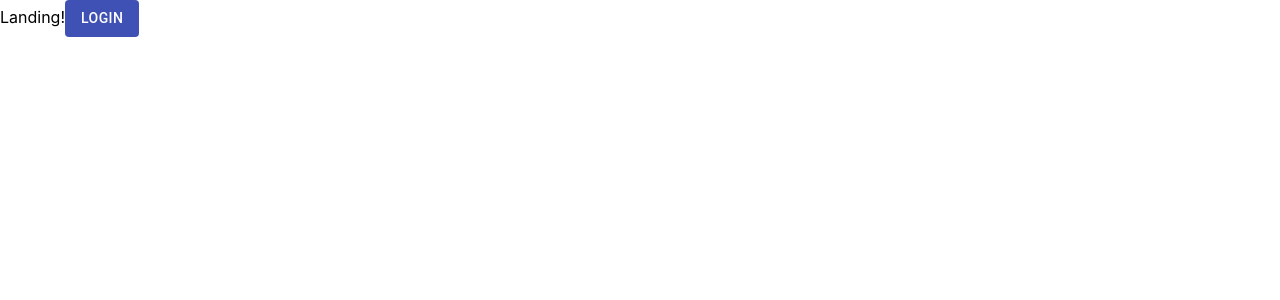
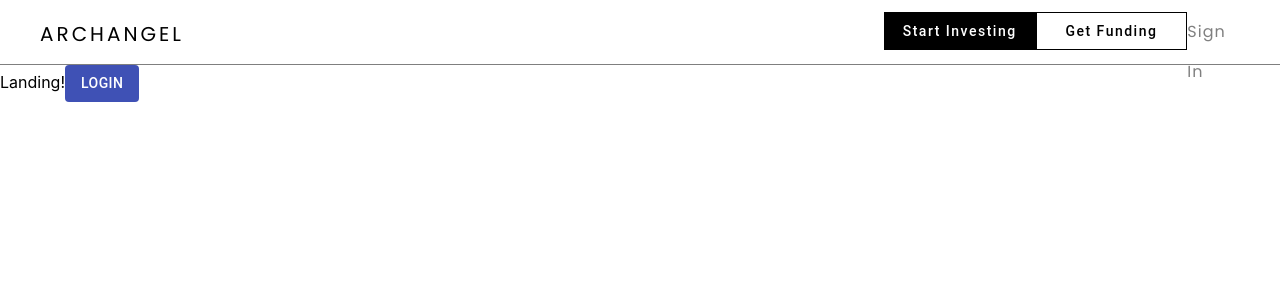
Before and after one commit to stephanie-phuong-khanh/investing-platform, a React (Create React App) app in the folder frontend/: page / in a window 1280 px wide. Shown: the top 300 px of the page. Built offline with nearby package versions, Linux system fonts and the light colour scheme.

Commit message:
landing page header bar

```diff
--- a/frontend/package.json
+++ b/frontend/package.json
@@ -3,6 +3,8 @@
   "version": "0.1.0",
   "private": true,
   "dependencies": {
+    "@emotion/core": "^10.0.28",
+    "@emotion/styled": "^10.0.27",
     "@material-ui/core": "^4.9.11",
     "@testing-library/jest-dom": "^4.2.4",
     "@testing-library/react": "^9.3.2",
@@ -20,6 +22,7 @@
     "react-router-dom": "^5.1.2",
     "react-scripts": "3.4.1",
     "reactjs-popup": "^1.5.0",
+    "typeface-poppins": "^0.0.72",
     "typescript": "~3.7.2"
   },
   "scripts": {
--- a/frontend/public/index.html
+++ b/frontend/public/index.html
@@ -24,7 +24,7 @@
       work correctly both with client-side routing and a non-root public URL.
       Learn how to configure a non-root public URL by running `npm run build`.
     -->
-    <title>React App</title>
+    <title>Archangel Investing</title>
   </head>
   <body>
     <noscript>You need to enable JavaScript to run this app.</noscript>
--- /dev/null
+++ b/frontend/src/components/LandingHeader.tsx
@@ -0,0 +1,70 @@
+import React from "react";
+import ReactDom from "react-dom";
+import { Button, AppBar } from "@material-ui/core";
+import { Link } from "react-router-dom";
+
+import styled from "@emotion/styled";
+
+const LandingMenuBar = styled(AppBar)`
+  background: white !important;
+  height: 65px;
+  color: black !important;
+  display: flex !important;
+  flex-direction: row !important;
+  justify-content: space-between;
+  width: 100%;
+  font-family: "poppins";
+  border-bottom: 1px solid rgba(0, 0, 0, 0.5);
+  padding: 12px 40px;
+`;
+
+const Archangel = styled("div")`
+  font-size: 20px;
+  line-height: 45px;
+  letter-spacing: 3px;
+`;
+
+const StartInvesting = styled(Button)`
+  letter-spacing: 1.5px !important;
+  background: black !important;
+  color: white !important;
+  text-transform: none !important;
+  border-radius: 0 !important;
+  width: 170px;
+  height: 38px;
+  margin-left: 700px !important;
+`;
+
+const GetFunding = styled(Button)`
+  letter-spacing: 1.5px !important;
+  background: white !important;
+  color: black !important;
+  text-transform: none !important;
+  border-radius: 0 !important;
+  width: 170px;
+  height: 38px;
+  border: solid 1px black !important;
+`;
+
+const SignInLink = styled(Link)`
+  letter-spacing: 1px !important;
+  background: white !important;
+  color: rgba(0, 0, 0, 0.5) !important;
+  text-transform: none !important;
+  height: 40px;
+  line-height: 40px;
+  text-decoration: none;
+`;
+
+export default class LandingHeader extends React.Component {
+  render() {
+    return (
+      <LandingMenuBar position="sticky" elevation={0}>
+        <Archangel>ARCHANGEL</Archangel>
+        <StartInvesting>Start Investing</StartInvesting>
+        <GetFunding>Get Funding</GetFunding>
+        <SignInLink to="/login">Sign In</SignInLink>
+      </LandingMenuBar>
+    );
+  }
+}
--- a/frontend/src/index.css
+++ b/frontend/src/index.css
@@ -1,13 +1,15 @@
+@import url("https://fonts.googleapis.com/css2?family=Poppins&display=swap");
+
 body {
   margin: 0;
-  font-family: -apple-system, BlinkMacSystemFont, 'Segoe UI', 'Roboto', 'Oxygen',
-    'Ubuntu', 'Cantarell', 'Fira Sans', 'Droid Sans', 'Helvetica Neue',
+  font-family: -apple-system, BlinkMacSystemFont, "Segoe UI", "Roboto", "Oxygen",
+    "Ubuntu", "Cantarell", "Fira Sans", "Droid Sans", "Helvetica Neue",
     sans-serif;
   -webkit-font-smoothing: antialiased;
   -moz-osx-font-smoothing: grayscale;
 }
 
 code {
-  font-family: source-code-pro, Menlo, Monaco, Consolas, 'Courier New',
+  font-family: source-code-pro, Menlo, Monaco, Consolas, "Courier New",
     monospace;
 }
--- a/frontend/src/pages/LandingPage.tsx
+++ b/frontend/src/pages/LandingPage.tsx
@@ -1,12 +1,17 @@
 import React from "react";
 import ReactDom from "react-dom";
-import Button from "@material-ui/core/Button";
+import { Button, AppBar } from "@material-ui/core";
 import { Link } from "react-router-dom";
+
+import styled from "@emotion/styled";
+
+import LandingHeader from "../components/LandingHeader";
 
 export default class LandingPage extends React.Component {
   render() {
     return (
-      <a>
+      <div>
+        <LandingHeader />
         Landing!
         <Button
           component={Link}
@@ -17,7 +22,7 @@ export default class LandingPage extends React.Component {
         >
           Login
         </Button>
-      </a>
+      </div>
     );
   }
 }
--- a/frontend/src/pages/LoginPage.tsx
+++ b/frontend/src/pages/LoginPage.tsx
@@ -3,10 +3,13 @@ import ReactDom from "react-dom";
 import Button from "@material-ui/core/Button";
 import { Link } from "react-router-dom";
 
+import LandingHeader from "../components/LandingHeader";
+
 export default class LoginPage extends React.Component {
   render() {
     return (
-      <a>
+      <div>
+        <LandingHeader />
         <Button
           component={Link}
           to="/home"
@@ -26,7 +29,7 @@ export default class LoginPage extends React.Component {
         >
           Sign Up
         </Button>
-      </a>
+      </div>
     );
   }
 }
```
Also changed, not shown: 1 other file (tests, documents, lock files or other folders).
